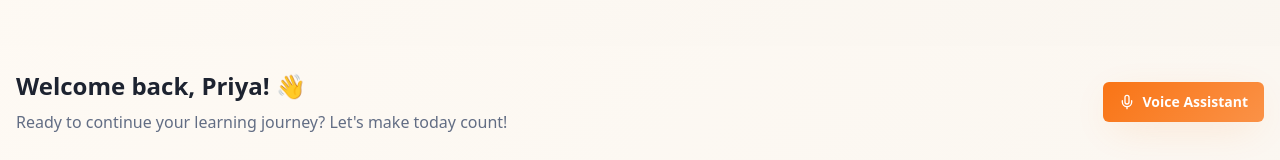
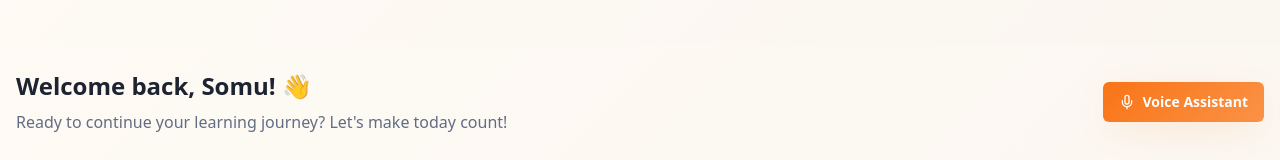
Before and after one commit to ssomusivareddy-cell/pragya-setu, a React (Vite) app: page / in a window 1280 px wide. Shown: the part 603-763 px from the top of the page. Built offline with nearby package versions, Linux system fonts and the light colour scheme; the HTML template or start-up script is replaced by a standard one.

Commit message:
Refactor: Change name from Priya to Somu

```diff
--- a/src/components/Dashboard.tsx
+++ b/src/components/Dashboard.tsx
@@ -50,7 +50,7 @@ export const Dashboard = () => {
       <div className="flex items-center justify-between">
         <div>
           <h1 className="text-2xl font-bold text-foreground mb-2">
-            Welcome back, Priya! 👋
+            Welcome back, Somu! 👋
           </h1>
           <p className="text-muted-foreground">
             Ready to continue your learning journey? Let's make today count!
```
